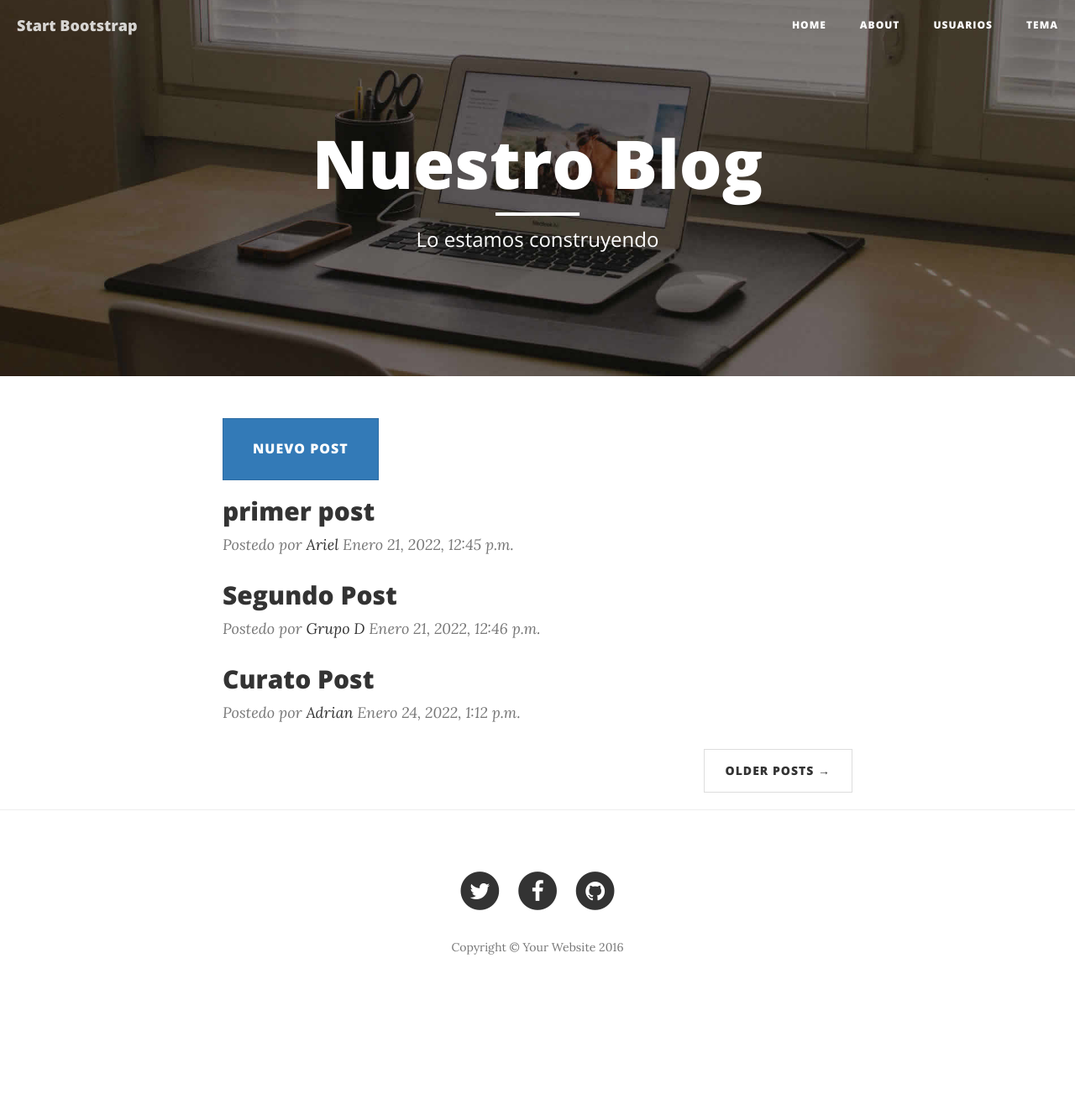
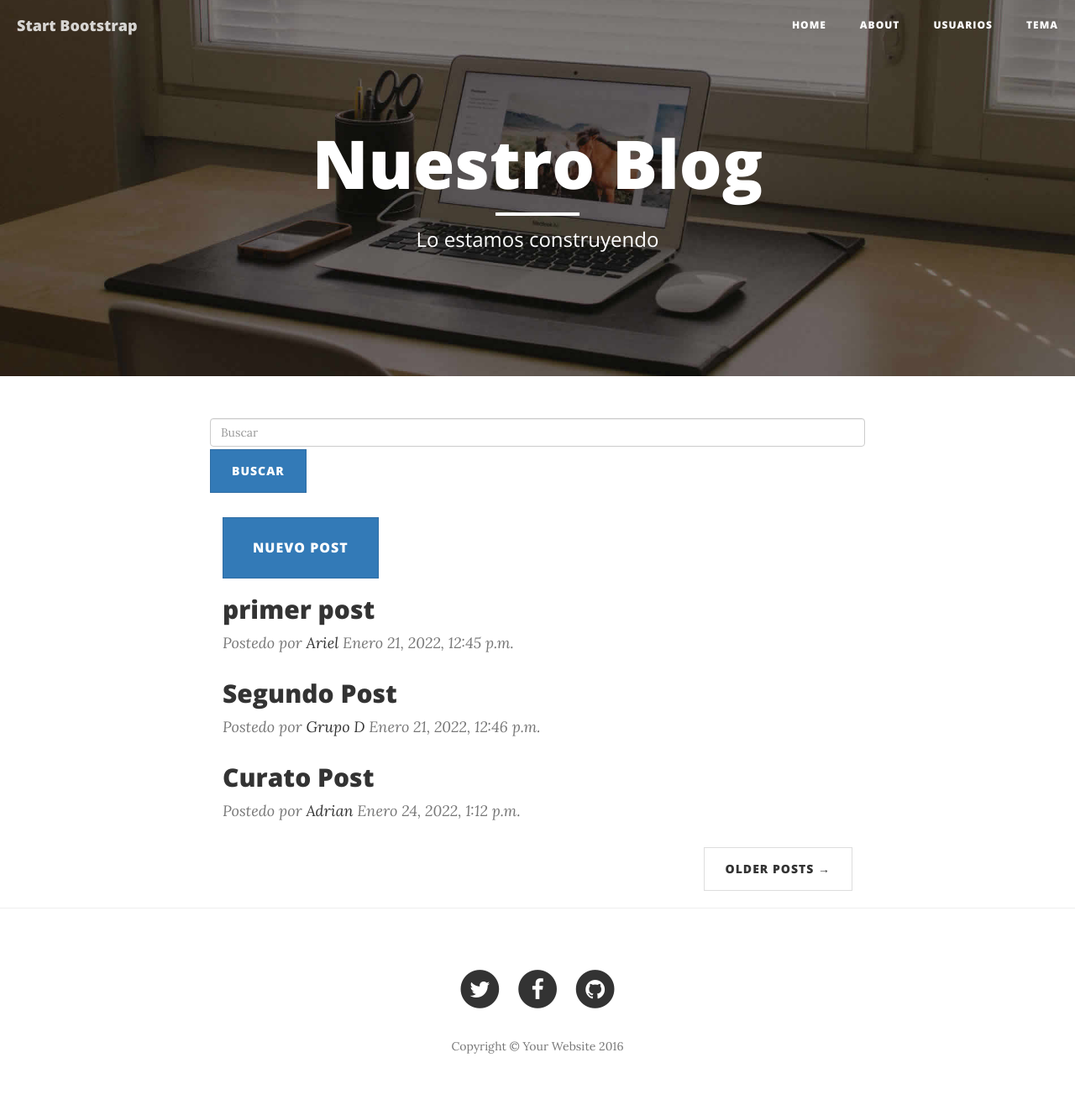
Before and after one commit to adrivandevelde/proyecto_final, a Django app: page /post/ in a window 1280 px wide. Shown: the whole page at 84% size. Before the commit the page ends 1137 px from the top, so only its background shows below. Run offline with Django 3.2, Linux system fonts and the light colour scheme; data comes from the database, SQL or seed files in the repository; both versions use the stored data as it was after the commit; some libraries are stand-ins or nearby versions.

Commit message:
Implementacion formulario de Busquedas de Post

```diff
--- a/blog/blog/urls.py
+++ b/blog/blog/urls.py
@@ -17,6 +17,7 @@ from django.contrib import admin
 from django.urls import path, include
 from .views import index
 
+
 urlpatterns = [
     path('admin/', admin.site.urls),
     path('', index, name='index'),
--- a/blog/blog/views.py
+++ b/blog/blog/views.py
@@ -2,8 +2,8 @@
 
 
 from django.http import HttpResponse
-from django.shortcuts import render
+from django.shortcuts import render, redirect
 
 
 def index(request):
-    return render(request,'index.html', {} )
+    return redirect('post_app:post_list')
--- a/blog/post_app/templates/post_list.html
+++ b/blog/post_app/templates/post_list.html
@@ -4,6 +4,9 @@
 
 
 {% block content %}
+<div class="row">
+    {% include 'snippets/search.html' %}
+</div>
 <a href="{% url 'post_app:post_add' %}" class="btn btn-primary btn-lg role="button">Nuevo Post</a>
     {% for post in posts  %}
         <div class="post-preview">
--- /dev/null
+++ b/blog/post_app/templates/snippets/search.html
@@ -0,0 +1,9 @@
+<form action="{% url 'post_app:search' %}">
+    <div class=input-groupe>
+        <input type="text" value="{{query}}" name="q" class="form-control" placeholder="Buscar">
+        <div class="input-grupe-append">
+            <input type="submit" class="btn btn-primary mt-3" value="Buscar">
+        </div>
+    </div>
+</form>
+<br>
--- a/blog/post_app/urls.py
+++ b/blog/post_app/urls.py
@@ -1,6 +1,6 @@
 from django.contrib import admin
 from django.urls import path
-from post_app.views import Post_addView, Post_listView, Usuarios_listView, Usuarios_addView
+from post_app.views import Post_addView, Post_listView, Post_sarch, Usuarios_listView, Usuarios_addView
 
 app_name='post_app'
 
@@ -9,5 +9,6 @@ urlpatterns = [
     path('', Post_listView.as_view(), name="post_list"),
     path('lista_usuarios', Usuarios_listView.as_view(), name="usuarios_list"),
     path('agregar_usuario', Usuarios_addView.as_view(), name="usuario_add"),
+    path('search', Post_sarch.as_view(), name="search")
 
 ]
--- a/blog/post_app/views.py
+++ b/blog/post_app/views.py
@@ -1,10 +1,12 @@
 
 from email import contentmanager
-from pyexpat import model
 from django.shortcuts import render
 from django.urls import reverse_lazy
 from django.views.generic.edit import CreateView, DeleteView, UpdateView
+from django.views.generic import DetailView
 from django.views.generic.list import ListView
+from django.db.models import Q
+from .models import Post
 
 
 
@@ -24,6 +26,28 @@ class Post_listView(ListView):
     context_object_name = 'posts'
     template_name = 'post_list.html'
 
+class Post_sarch(ListView):
+    template_name =  'post_list.html' #se indica el template a utiliza
+    #en este caso el queryset va a depender de lo que el snippets search nos mande en el atributo q
+    #queryset =
+
+
+    def get_queryset(self):#se hace la consulta
+        filters = Q(nombre__icontains=self.query()) | Q(autor__icontains=self.query()) | Q(contenido__icontains=self.query())
+        return Post.objects.filter(filters)
+
+    def query(self):#se obtiene el valor de q en el request
+        return self.request.GET.get('q')
+
+    def get_context_data(self, **kwargs): #sobre esctibo el metodo para obtener el contexto de la peticion
+        context = super().get_context_data(**kwargs)
+        context['query'] = self.query()
+        context['posts'] = context['post_list']
+
+        return context
+
+
+
 class Usuarios_listView(ListView):
     model= Usuarios
     context_object_name= 'usuarios'
--- /dev/null
+++ b/blog/static/css/micss.css
@@ -0,0 +1,3 @@
+.mt-3{
+    margin-top: 3px;
+}
--- a/blog/templates/index.html
+++ b/blog/templates/index.html
@@ -35,6 +35,7 @@
     <![endif]-->
 
     {% block extrascss %}
+        <link href="{% static 'css/micss.css' %}" rel="stylesheet">
     {% endblock extrascss%}
 
 
```
Also changed, not shown: README.md, blog/db.sqlite3, blog/static/vendor/bootstrap/css/bootstrap.css.
